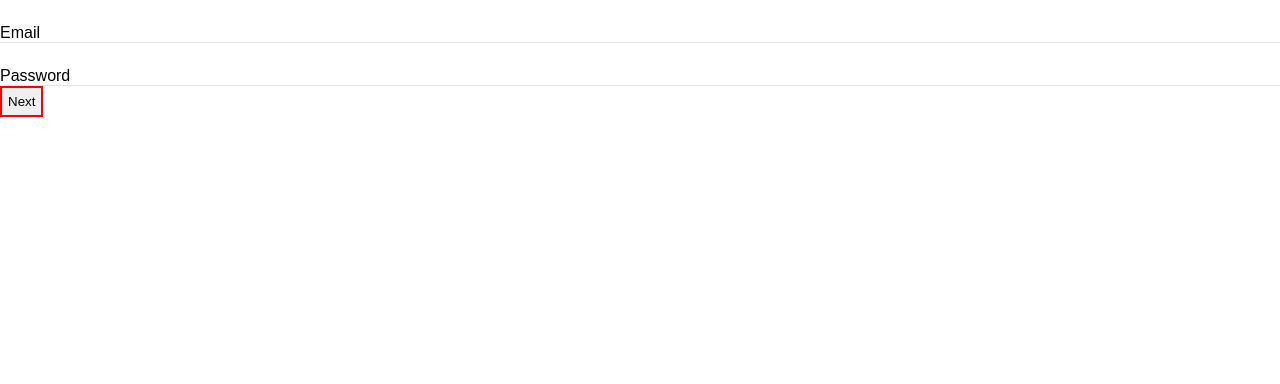
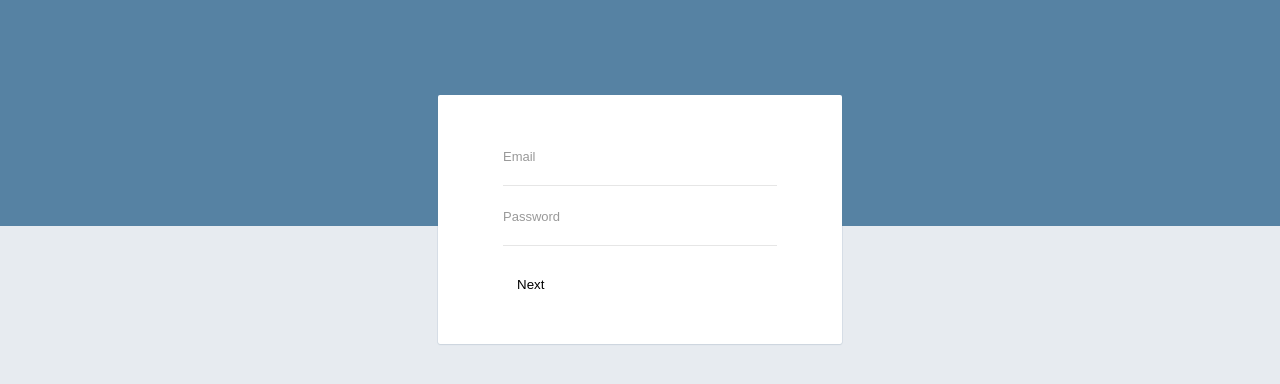
Before and after one commit to DimaMakarenko/telegram-app, a React (Create React App) app: page /sign-in in a window 1280 px wide. Shown: the top 384 px of the page. Built offline with nearby package versions, Linux system fonts and the light colour scheme.

Commit message:
feature: form wrapper. input styles

```diff
--- a/src/assets/localization/en.ts
+++ b/src/assets/localization/en.ts
@@ -6,8 +6,12 @@ export default {
     email: 'Email',
     password: 'Password',
   },
-  form: {
+  forms: {
     required: 'This field is required',
+    requiredFirstName: 'First Name is required field',
+    requiredLastName: 'Last Name is required field',
+    requiredEmail: 'Email is required field',
+    requiredPassword: 'Password is required field',
     confirmPassword: 'Passwords must match',
     email: 'Incorrect email',
     minNumberValue: 'Must be greater or equal to {{min}}',
--- a/src/components/Button/index.tsx
+++ b/src/components/Button/index.tsx
@@ -14,10 +14,11 @@ const Button: React.FC<Props> = ({ isLoading, children, ...rest }) => {
     </ButtonStyled>
   );
 };
+
 const ButtonStyled = styled.button`
-  padding: 6px;
-  border: 2px solid red;
+  padding: 8px 14px;
   box-sizing: border-box;
+  background-color: transparent;
   cursor: pointer;
 `;
 
--- a/src/components/Form/Input/Component.tsx
+++ b/src/components/Form/Input/Component.tsx
@@ -9,41 +9,42 @@ export type InputComponentProps = React.InputHTMLAttributes<HTMLInputElement> &
 
 const InputComponent: React.FC<InputComponentProps> = ({ error, label, ...props }) => (
   <Wrapper>
-    <Input {...props} />
-    <Label htmlFor={props.name}>{label}</Label>
-    {error && <Error>{error}</Error>}
+    <Label htmlFor={props.name} error={error}>
+      {error || label}
+    </Label>
+    <Input {...props} error={error} />
   </Wrapper>
 );
 
-const Error = styled.span``;
+const Label = styled.label`
+  transition: 0.15s;
+  pointer-events: none;
+  font-weight: 400;
+  display: block;
+  font-size: 13px;
+  color: ${(props: { error?: string; theme?: any }) =>
+    `${props.error ? `${props.theme.colors.danger}` : ' #999'}`};
+`;
 const Input = styled.input`
   color: #000;
-  background: #fff;
   display: inline-block;
+  background-color: transparent;
   border: 0;
   outline: 0;
   font-size: 13px;
-  padding: 3px 0;
-  margin: 3px 0 0;
+  margin: 3px 0;
   width: 100%;
-  resize: none;
-`;
-const Label = styled.label`
-  ${Input}:hover ~ & {
-    top: -18px;
-    font-size: 14px;
-    color: #5264ae;
+  padding-bottom: 3px;
+  border-bottom: ${(props: { error?: string; theme?: any }) =>
+    `1px solid ${props.error ? `${props.theme.colors.danger}` : '#e6e6e6'}`};
+
+  &:focus {
+    border-bottom: 2px solid #6bace1;
   }
 `;
 
 const Wrapper = styled.div`
-  display: flex;
-  flex-direction: column;
   position: relative;
-  border-bottom: 1px solid #e6e6e6;
-
-  ${Input}:hover + {
-    border-bottom: 5px solid #6bece1;
-  }
+  margin: 10px 0 20px;
 `;
 export default InputComponent;
--- /dev/null
+++ b/src/pages/Auth/FormWrapper/index.tsx
@@ -0,0 +1,38 @@
+import React from 'react';
+// styles
+import styled from 'styled-components';
+
+const FormWrapper: React.FC = ({ children }) => {
+  return (
+    <Container>
+      <Header />
+      <Main>
+        <Children>{children}</Children>
+      </Main>
+    </Container>
+  );
+};
+
+const Container = styled.div`
+  height: 100vh;
+  background: rgb(231, 235, 240);
+`;
+
+const Header = styled.div`
+  background: #5682a3;
+  height: 226px;
+`;
+
+const Main = styled.div``;
+const Children = styled.div`
+  background: #fff;
+  padding: 44px 65px;
+  box-shadow: 0 1px 1px rgb(97 127 152 / 20%), 1px 0 0 rgb(97 127 152 / 10%),
+    -1px 0 0 rgb(97 127 152 / 10%);
+  border-radius: 2px;
+  transform: translateY(-131px);
+  margin: 0 auto 90px;
+  max-width: 404px;
+`;
+
+export default FormWrapper;
--- a/src/pages/Auth/SignIn/index.tsx
+++ b/src/pages/Auth/SignIn/index.tsx
@@ -1,6 +1,7 @@
 import React, { useMemo, useCallback } from 'react';
 // components
 import Form from './Form';
+import FromWrapper from '../FormWrapper';
 // hooks
 import useAuth from 'hooks/auth';
 // types
@@ -27,9 +28,9 @@ const SignIn: React.FC = () => {
   );
 
   return (
-    <div>
+    <FromWrapper>
       <Form initialValues={initialValues} onSubmit={onSignIn} />
-    </div>
+    </FromWrapper>
   );
 };
 
--- a/src/pages/Auth/SignUp/Form/validation.ts
+++ b/src/pages/Auth/SignUp/Form/validation.ts
@@ -4,9 +4,9 @@ import { TFunction } from 'i18next';
 
 const getValidationSchema = (t: TFunction) =>
   Yup.object({
-    firstName: Yup.string().required(t('forms:required')),
-    lastName: Yup.string().required(t('forms:required')),
-    email: Yup.string().email(t('forms:email')).required(t('forms:required')),
+    firstName: Yup.string().required(t('forms:requiredFirstName')),
+    lastName: Yup.string().required(t('forms:requiredLastName')),
+    email: Yup.string().email(t('forms:email')).required(t('forms:requiredEmail')),
     password: Yup.string()
       .min(
         6,
@@ -20,7 +20,7 @@ const getValidationSchema = (t: TFunction) =>
           max: 64,
         }),
       )
-      .required(t('forms:required')),
+      .required(t('forms:requiredPassword')),
   }).defined();
 
 export default getValidationSchema;
--- a/src/pages/Auth/SignUp/index.tsx
+++ b/src/pages/Auth/SignUp/index.tsx
@@ -1,6 +1,7 @@
 import React, { useMemo, useCallback } from 'react';
 // components
 import Form from './Form';
+import FromWrapper from '../FormWrapper';
 // hooks
 import useAuth from 'hooks/auth';
 // types
@@ -29,9 +30,9 @@ const SignUp: React.FC = () => {
   );
 
   return (
-    <div>
+    <FromWrapper>
       <Form initialValues={initialValues} onSubmit={onSignUp} />
-    </div>
+    </FromWrapper>
   );
 };
 
--- a/src/services/storage/auth.ts
+++ b/src/services/storage/auth.ts
@@ -24,5 +24,10 @@ export const setAuthData = async (data: AuthSession): Promise<void> => {
 };
 
 export const clearAuthData = async (): Promise<void> => {
-  return await Cookies.remove(AUTH_DATA_KEY);
+  try {
+    await Cookies.remove(AUTH_DATA_KEY);
+  } catch (error) {
+    // TODO: implement error handler
+    console.log('setAuthData error', error);
+  }
 };
--- a/src/theme/colors.ts
+++ b/src/theme/colors.ts
@@ -4,6 +4,7 @@ export const Colors = {
 
   // white
   white: '#fff',
+  danger: 'red',
 
   // gray
   gray500: '#9e9e9e',
--- a/src/theme/index.ts
+++ b/src/theme/index.ts
@@ -35,6 +35,7 @@ export const themeWhite: ITheme = {
     secondaryFont: Colors.gray900,
     secondaryBg: Colors.gray400,
     search: Colors.gray100,
+    danger: Colors.danger,
     ...globalColors,
   },
 };
```
